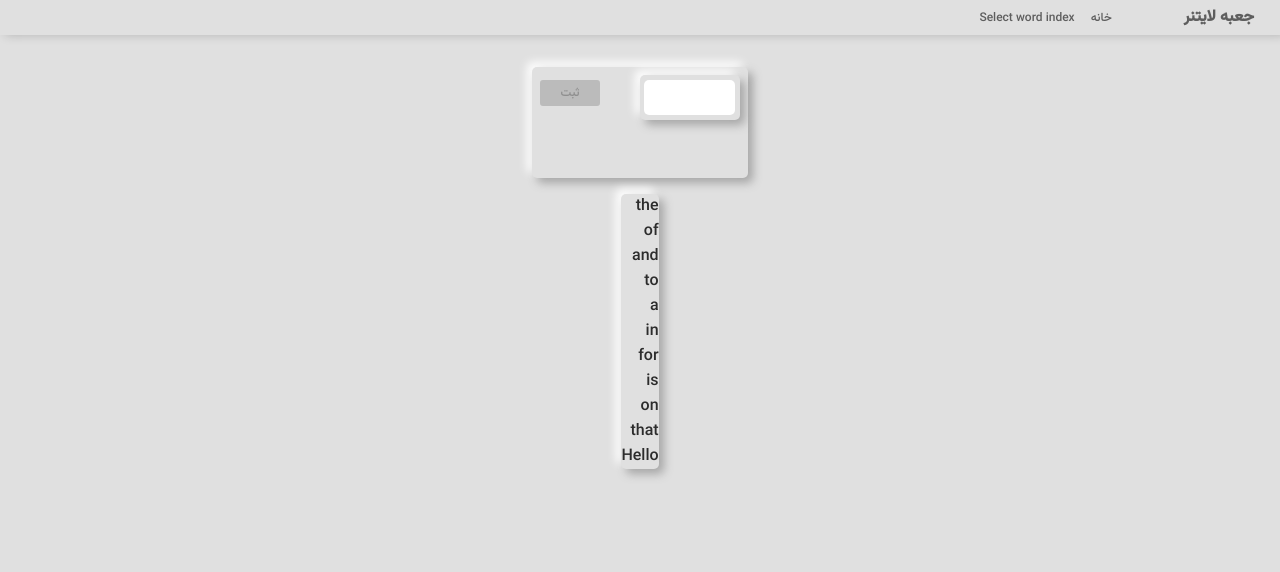
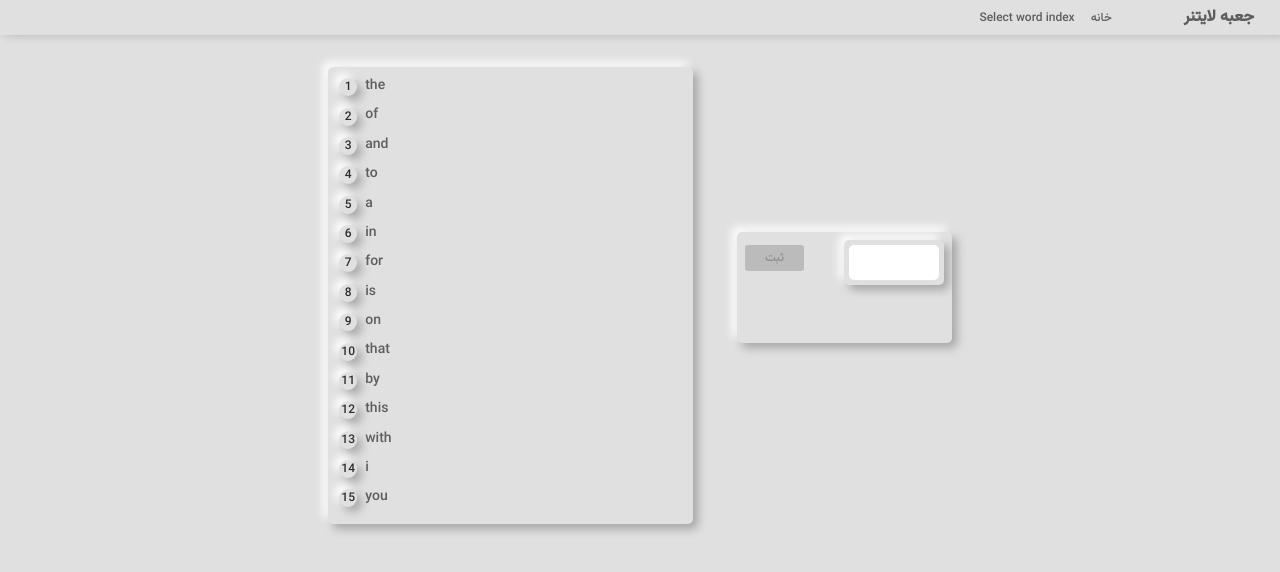
Before and after one commit to siamak-irani/leitner-system-with-react, a React (Create React App) app: page /select-words in a window 1280 px wide. Shown: the top 572 px of the page. Built offline with nearby package versions, Linux system fonts and the light colour scheme; data requests are answered from the project's data file.

Commit message:
feat: Words.tsx added

```diff
--- /dev/null
+++ b/src/components/select-words-page/Words.module.css
@@ -0,0 +1,51 @@
+.words {
+  text-align: left;
+}
+
+.words ol {
+  list-style: none;
+  counter-reset: item;
+  padding: 0.5rem;
+}
+.words li {
+  counter-increment: item;
+  margin-bottom: 5px;
+  display: flex;
+}
+
+.words li label {
+  font-size: 14px;
+  color: var(--light-black-1);
+  display: block;
+  width: 10rem;
+}
+
+.words li:hover {
+  border-radius: 5px;
+  color: var(--light-black-0);
+  background: #e0e0e0;
+  box-shadow: 5px 5px 10px #a6a6a6, -5px -5px 10px #ffffff;
+}
+
+.words li:before {
+  content: counter(item);
+  display: inline-block;
+  border-radius: 50%;
+  font-size: 12px;
+  width: 18px;
+  background: #e0e0e0;
+  box-shadow: 5px 5px 10px #a6a6a6, -5px -5px 10px #ffffff;
+  text-align: center;
+  margin: 0.2rem 0.5rem 0.2rem 0.2rem;
+  transition: all 0.1s;
+}
+
+.words li:hover::before {
+  transform: scale(1.2);
+}
+
+@media screen and (min-width: 768px) {
+  .words li label {
+    width: 20rem;
+  }
+}
--- /dev/null
+++ b/src/components/select-words-page/Words.tsx
@@ -0,0 +1,39 @@
+import React from "react";
+
+import classes from "./Words.module.css";
+import Wrapper from "../../ui/Wrapper";
+import { Word } from "../../lib/type";
+
+type WordsProps = {
+  wordsList: Word[] | undefined;
+};
+
+const Words = ({ wordsList }: WordsProps) => {
+  return (
+    <div className={`${classes["Words"]}`}>
+      <Wrapper>
+        <div className={`${classes["words"]}`}>
+          <ol>
+            {wordsList?.map((word, index) => {
+              return (
+                <li key={index}>
+                  <label htmlFor={"words-list--word-" + index}>
+                    {word.spelling}
+                  </label>
+                  <input
+                    type="radio"
+                    name="word-list--word"
+                    value="0"
+                    id={"words-list--word-" + index}
+                  />
+                </li>
+              );
+            })}
+          </ol>
+        </div>
+      </Wrapper>
+    </div>
+  );
+};
+
+export default Words;
--- a/src/components/select-words-page/WordsList.module.css
+++ b/src/components/select-words-page/WordsList.module.css
@@ -5,3 +5,12 @@
   align-items: center;
   flex-direction: column;
 }
+
+@media screen and (min-width: 768px) {
+  .WordsList {
+    max-width: 40rem;
+    margin: auto;
+    flex-direction: row-reverse;
+    justify-content: space-between;
+  }
+}
--- a/src/components/select-words-page/WordsList.tsx
+++ b/src/components/select-words-page/WordsList.tsx
@@ -5,6 +5,7 @@ import Wrapper from "../../ui/Wrapper";
 import WordIndexForm from "./WordIndexForm";
 import { PaginatedWordsData } from "../../lib/type";
 import { InfiniteData } from "react-query";
+import Words from "./Words";
 
 type WordsListProps = {
   infiniteWordsData: InfiniteData<PaginatedWordsData> | undefined | undefined;
@@ -26,38 +27,7 @@ const WordsList = ({ infiniteWordsData }: WordsListProps) => {
   return (
     <div className={`${classes["WordsList"]}`}>
       <WordIndexForm formSubmitHandler={formSubmitHandler} />
-
-      <Wrapper>
-        <div className={`${classes["words"]}`}>
-          <ul>
-            <ol>
-              {wordsList?.map((word, index) => {
-                return <div key={index}>{word.spelling}</div>;
-              })}
-              <label htmlFor="test">Hello</label>
-              <input type="radio" name="test" value="0" />
-            </ol>
-          </ul>
-        </div>
-      </Wrapper>
-
-      {/*
-      <input type="radio" name="test" value="0" onChange={inputChangeHandler} />
-      0
-      <input type="radio" name="test" value="1" onChange={inputChangeHandler} />
-      1
-      <input type="radio" name="test" value="2" onChange={inputChangeHandler} />
-      2
-      <input type="radio" name="test" value="3" onChange={inputChangeHandler} />
-      3
-      <button
-        onClick={() => {
-          setInputVal("3");
-        }}
-      >
-        3
-      </button>
-       */}
+      <Words wordsList={wordsList} />
     </div>
   );
 };
--- a/src/utils/fetch-data-functions.tsx
+++ b/src/utils/fetch-data-functions.tsx
@@ -9,7 +9,7 @@ export const fetchProgressData = async () => {
 export const fetchPaginatedWordsData = async (
   page: number
 ) => {
-  const limit = 10;
+  const limit = 15;
   const res = await axios.get("all_words", {
     params: {
       _limit: limit,
```
